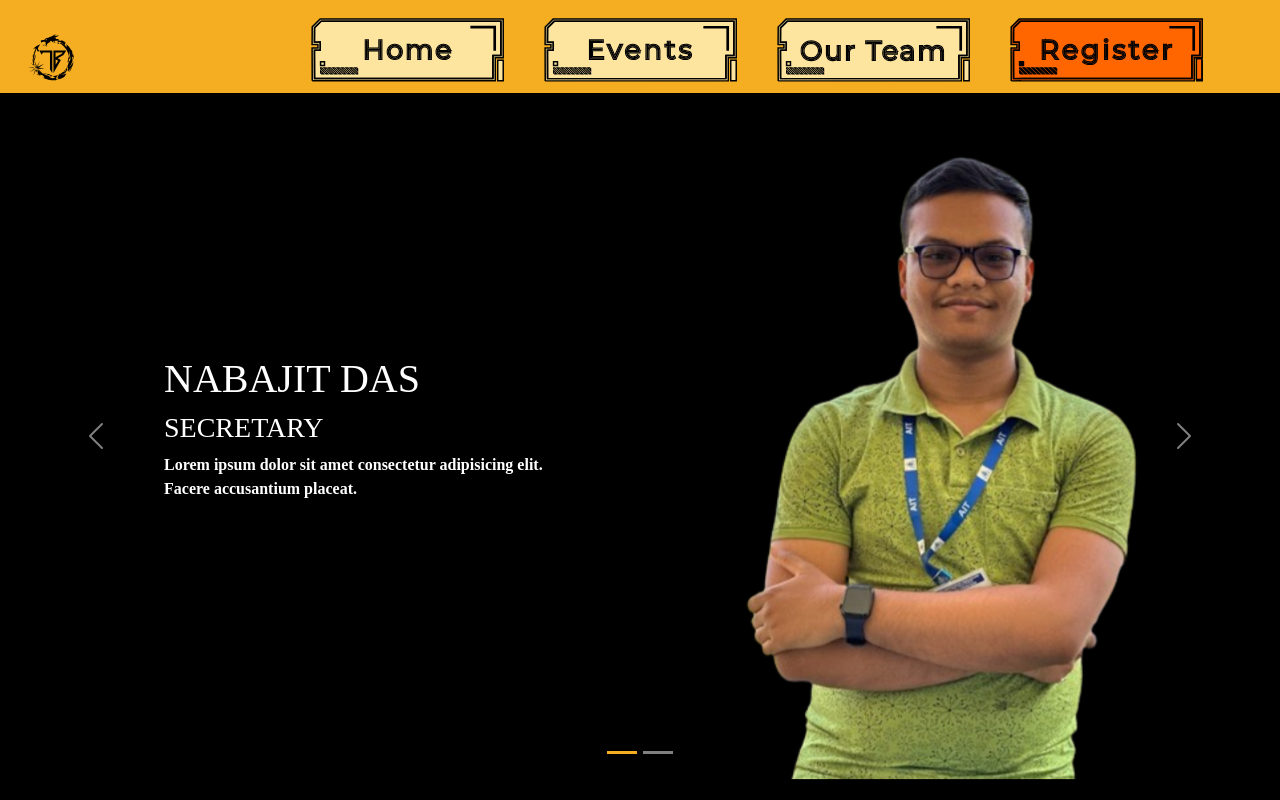
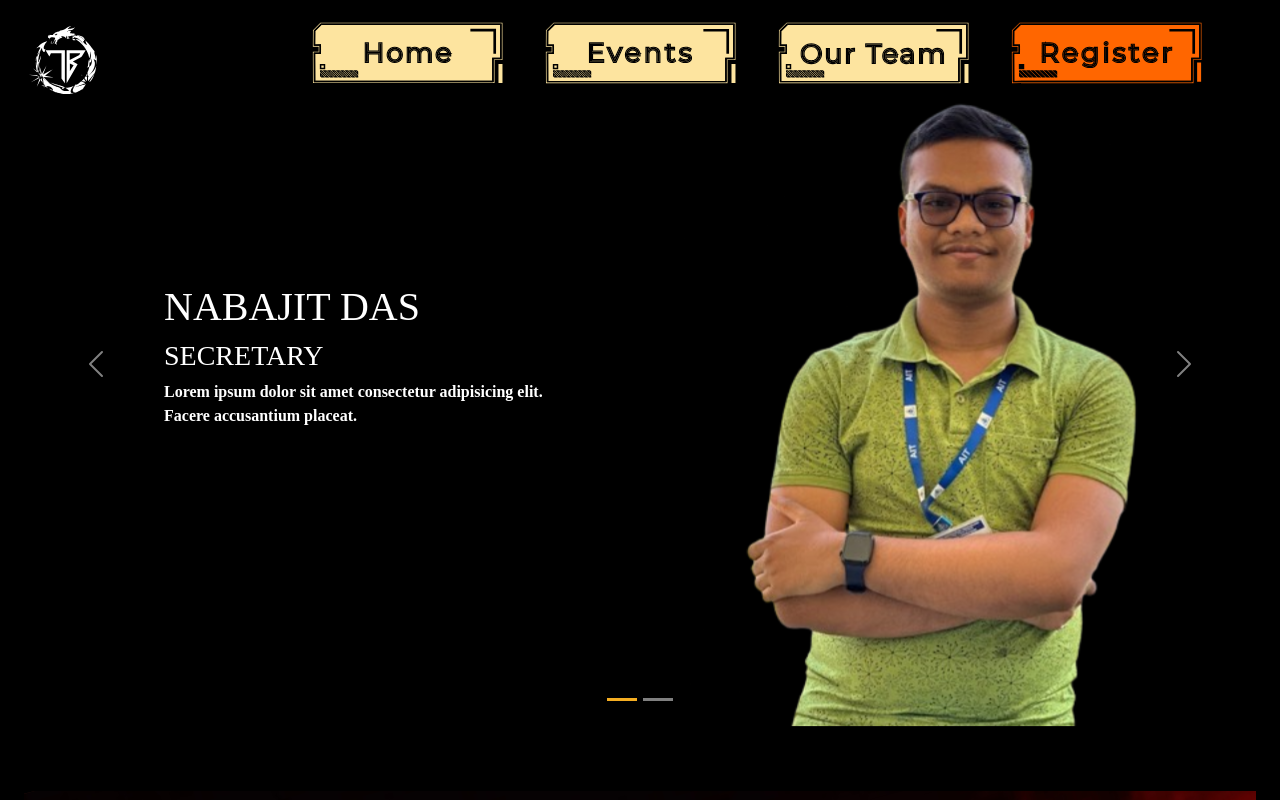
Before and after one commit to PankajKumar17/Solution_2k25, a React (Vite) app: page /team in a window 1280 px wide. Shown: the top 800 px of the page. Built offline with nearby package versions, Linux system fonts and the light colour scheme.

Commit message:
did minor fixes in team page

```diff
--- a/src/components/Team.css
+++ b/src/components/Team.css
@@ -26,6 +26,7 @@
 }
 
 .team-page .image-section {
+  margin-top: 5vh;
   display: flex;
   justify-content: center;
   align-items: center;
--- a/src/components/Team.jsx
+++ b/src/components/Team.jsx
@@ -1,8 +1,8 @@
 import React from "react";
-import "./team.css";
+import "./Team.css";
 import "bootstrap/dist/js/bootstrap.bundle.min.js";
 import "bootstrap/dist/css/bootstrap.min.css";
-import Navbar from "./Navbar";
+import Navbar2 from "./Navbar2";
 import Footer from "./Footer";
 
 const MemberCard = ({ image, name }) => (
@@ -46,9 +46,10 @@ const additionalMembers = [
   { name: "DEEPAK", image: "/team/deepak.svg" },
 ];
 
+
 const Team = () => (
   <div className="team-page">
-    <Navbar />
+    <Navbar2 />
     <div
       id="teamCarousel"
       className="carousel slide team-carousel"
```
